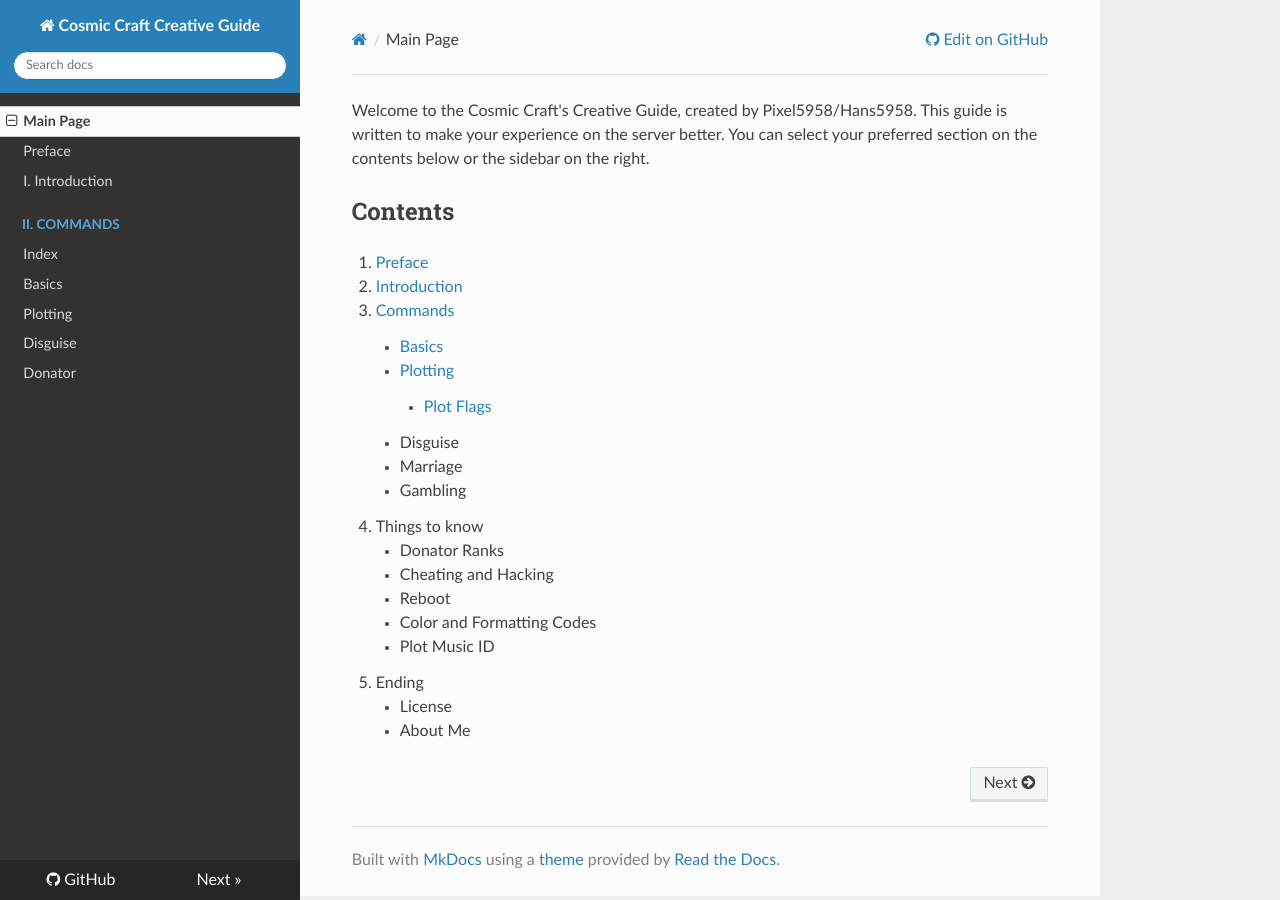
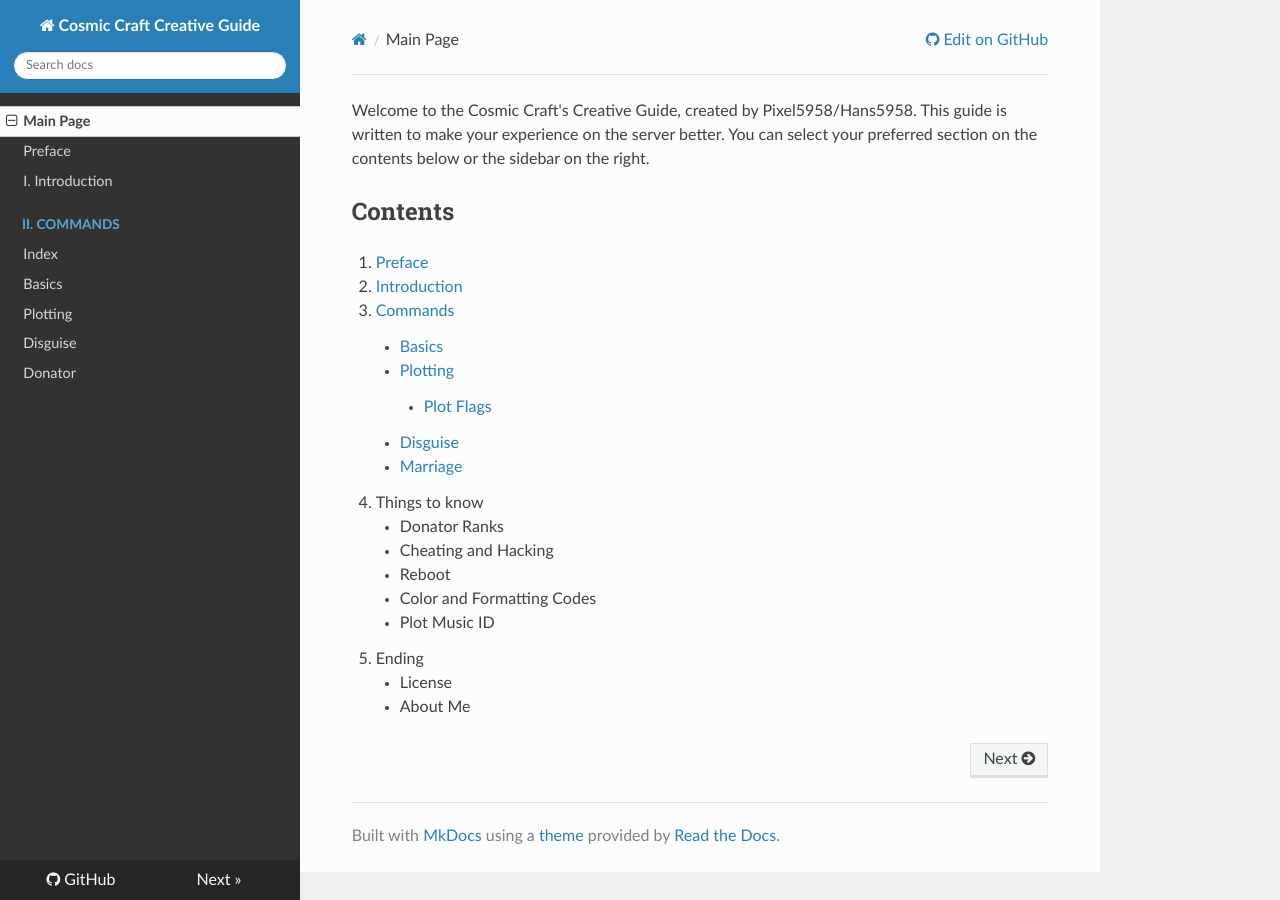
Before and after one commit to limejuce/cc-creative-guide, an MkDocs documentation site: the page built from docs/index.md, in a window 1280 px wide. Built offline with MkDocs 1.6.1, drawn with Linux system fonts in a browser that asks for light colours; nearby versions of some CDN libraries; old or Windows-style settings are respelled for this version of MkDocs.

Commit message:
fixing index at commands

```diff
--- a/docs/index.md
+++ b/docs/index.md
@@ -8,9 +8,8 @@ Welcome to the Cosmic Craft's Creative Guide, created by Pixel5958/Hans5958. Thi
     - [Basics](commands/basics.md)
     - [Plotting](commands/plotting.md)
         - [Plot Flags](commands/plotting.md)
-    - Disguise
-    - Marriage
-    - Gambling
+    - [Disguise](commands/disguise.md)
+    - [Marriage](commands/marriage.md)
 3. Things to know
     - Donator Ranks
     - Cheating and Hacking
```
